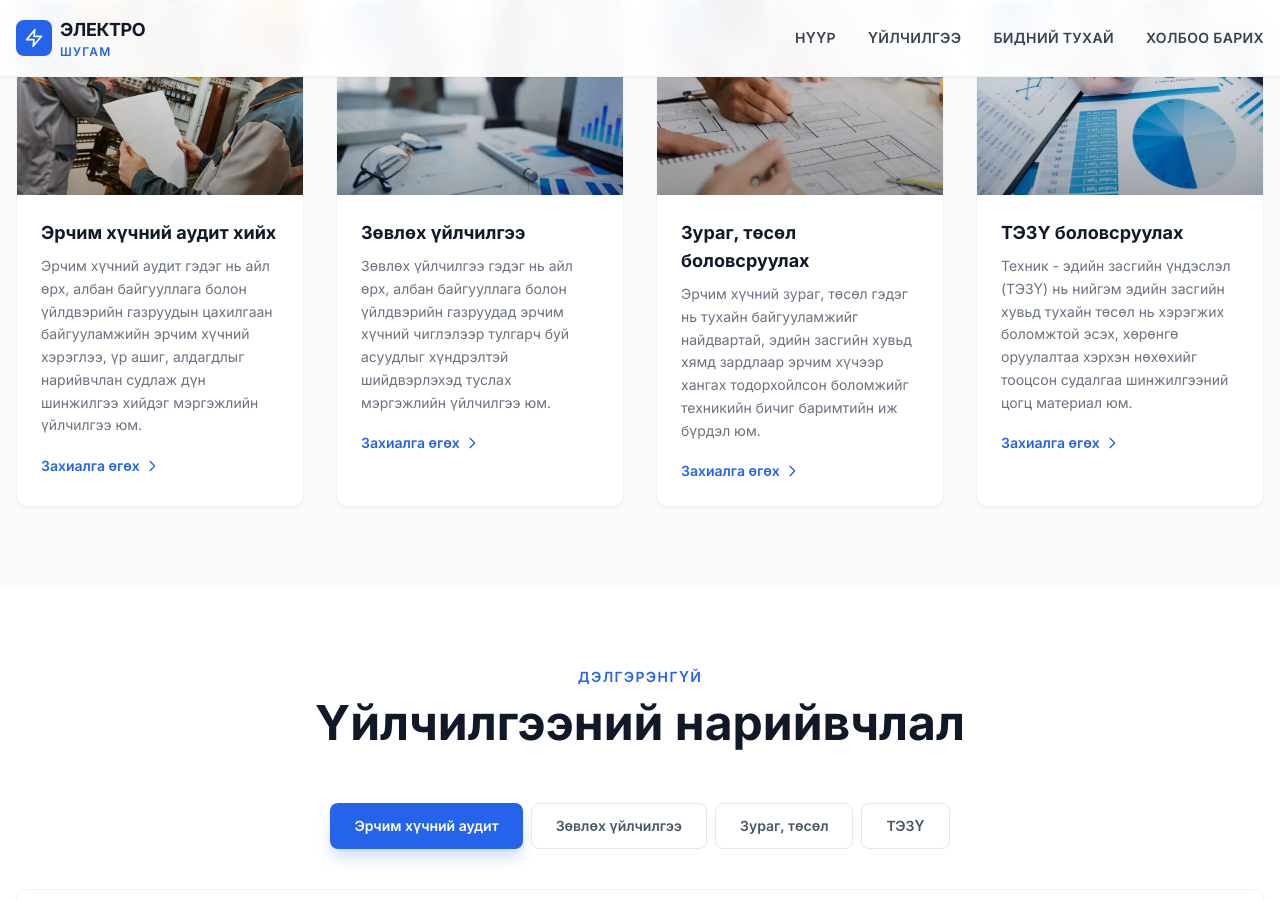
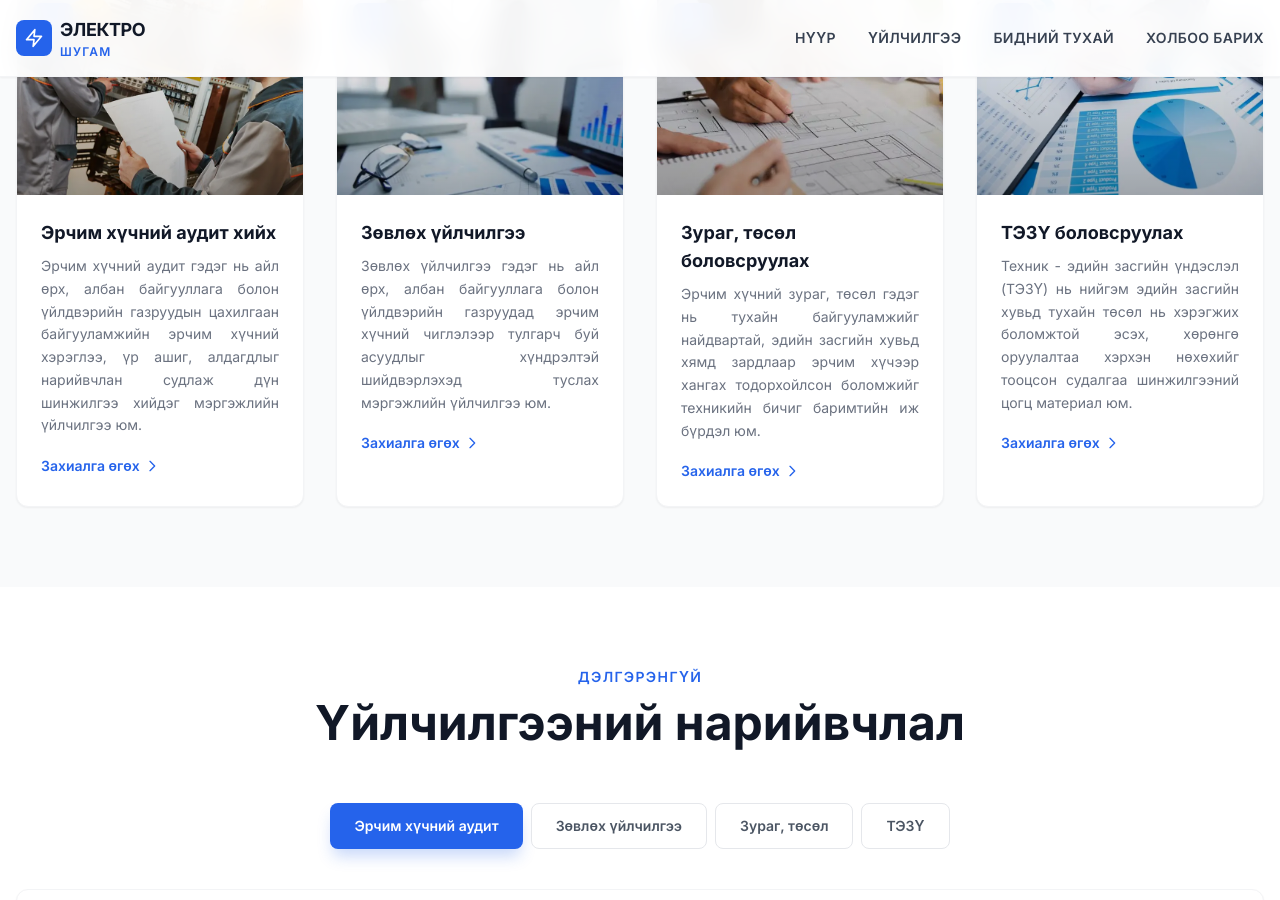
Before and after one commit to electroshugam/electroshugam_web_new, a Jekyll site: the page built from services.html, in a window 1280 px wide and 900 px high, scrolled down 447 px. Built offline with Jekyll 4.4.1, drawn with Linux system fonts in a browser that asks for light colours; nearby versions of some CDN libraries.

Commit message:
fig update

```diff
--- a/contact.html
+++ b/contact.html
@@ -42,7 +42,7 @@ body_class: ""
       </div>
       <!-- Offices -->
       <div class="p-6 md:p-8">
-        <div class="grid grid-cols-1 md:grid-cols-2 gap-4">
+        <div class="grid grid-cols-1 md:grid-cols-1 gap-4">
           <div class="p-5 rounded-xl bg-gray-50 hover:bg-blue-50 border border-transparent hover:border-blue-100 transition-all group">
             <div class="flex items-start gap-4">
               <div class="flex-shrink-0 w-10 h-10 bg-blue-600 rounded-lg flex items-center justify-center group-hover:scale-110 transition-transform">
--- a/services.html
+++ b/services.html
@@ -26,19 +26,19 @@ body_class: ""
     <div class="grid grid-cols-1 md:grid-cols-2 xl:grid-cols-4 gap-8">
       <div class="service-card group bg-white rounded-xl overflow-hidden shadow-sm hover:shadow-xl transition-all duration-300 border border-gray-100 hover:border-blue-100">
         <div class="relative h-52 overflow-hidden"><img src="{{ '/media/auditor.webp' | relative_url }}" alt="Аудит" class="service-image w-full h-full object-cover"><div class="absolute inset-0 bg-gradient-to-t from-black/30 to-transparent"></div><div class="absolute top-4 left-4 w-10 h-10 bg-blue-600 rounded-lg flex items-center justify-center text-white font-bold text-sm shadow-lg">01</div></div>
-        <div class="p-6"><h3 class="text-lg font-bold mb-2 text-gray-900 group-hover:text-blue-600 transition-colors">Эрчим хүчний аудит хийх</h3><p class="text-gray-500 text-sm leading-relaxed mb-4">Эрчим хүчний аудит гэдэг нь айл өрх, албан байгууллага болон үйлдвэрийн газруудын цахилгаан байгууламжийн эрчим хүчний хэрэглээ, үр ашиг, алдагдлыг нарийвчлан судлаж дүн шинжилгээ хийдэг мэргэжлийн үйлчилгээ юм.</p><a href="{{ '/contact/' | relative_url }}" class="inline-flex items-center text-blue-600 hover:text-blue-700 font-semibold text-sm group/link">Захиалга өгөх<svg class="w-4 h-4 ml-1 group-hover/link:translate-x-1 transition-transform" fill="none" stroke="currentColor" stroke-width="2" viewBox="0 0 24 24"><path stroke-linecap="round" stroke-linejoin="round" d="M9 5l7 7-7 7"/></svg></a></div>
+        <div class="p-6"><h3 class="text-lg font-bold mb-2 text-gray-900 group-hover:text-blue-600 transition-colors">Эрчим хүчний аудит хийх</h3><p class="text-gray-500 text-sm text-justify leading-relaxed mb-4">Эрчим хүчний аудит гэдэг нь айл өрх, албан байгууллага болон үйлдвэрийн газруудын цахилгаан байгууламжийн эрчим хүчний хэрэглээ, үр ашиг, алдагдлыг нарийвчлан судлаж дүн шинжилгээ хийдэг мэргэжлийн үйлчилгээ юм.</p><a href="{{ '/contact/' | relative_url }}" class="inline-flex items-center text-blue-600 hover:text-blue-700 font-semibold text-sm group/link">Захиалга өгөх<svg class="w-4 h-4 ml-1 group-hover/link:translate-x-1 transition-transform" fill="none" stroke="currentColor" stroke-width="2" viewBox="0 0 24 24"><path stroke-linecap="round" stroke-linejoin="round" d="M9 5l7 7-7 7"/></svg></a></div>
       </div>
       <div class="service-card group bg-white rounded-xl overflow-hidden shadow-sm hover:shadow-xl transition-all duration-300 border border-gray-100 hover:border-blue-100">
         <div class="relative h-52 overflow-hidden"><img src="{{ '/media/consulting.webp' | relative_url }}" alt="Зөвлөх" class="service-image w-full h-full object-cover"><div class="absolute inset-0 bg-gradient-to-t from-black/30 to-transparent"></div><div class="absolute top-4 left-4 w-10 h-10 bg-blue-600 rounded-lg flex items-center justify-center text-white font-bold text-sm shadow-lg">02</div></div>
-        <div class="p-6"><h3 class="text-lg font-bold mb-2 text-gray-900 group-hover:text-blue-600 transition-colors">Зөвлөх үйлчилгээ</h3><p class="text-gray-500 text-sm leading-relaxed mb-4">Зөвлөх үйлчилгээ гэдэг нь айл өрх, албан байгууллага болон үйлдвэрийн газруудад эрчим хүчний чиглэлээр тулгарч буй асуудлыг хүндрэлтэй шийдвэрлэхэд туслах мэргэжлийн үйлчилгээ юм.</p><a href="{{ '/contact/' | relative_url }}" class="inline-flex items-center text-blue-600 hover:text-blue-700 font-semibold text-sm group/link">Захиалга өгөх<svg class="w-4 h-4 ml-1 group-hover/link:translate-x-1 transition-transform" fill="none" stroke="currentColor" stroke-width="2" viewBox="0 0 24 24"><path stroke-linecap="round" stroke-linejoin="round" d="M9 5l7 7-7 7"/></svg></a></div>
+        <div class="p-6"><h3 class="text-lg font-bold mb-2 text-gray-900 group-hover:text-blue-600 transition-colors">Зөвлөх үйлчилгээ</h3><p class="text-gray-500 text-sm text-justify leading-relaxed mb-4">Зөвлөх үйлчилгээ гэдэг нь айл өрх, албан байгууллага болон үйлдвэрийн газруудад эрчим хүчний чиглэлээр тулгарч буй асуудлыг хүндрэлтэй шийдвэрлэхэд туслах мэргэжлийн үйлчилгээ юм.</p><a href="{{ '/contact/' | relative_url }}" class="inline-flex items-center text-blue-600 hover:text-blue-700 font-semibold text-sm group/link">Захиалга өгөх<svg class="w-4 h-4 ml-1 group-hover/link:translate-x-1 transition-transform" fill="none" stroke="currentColor" stroke-width="2" viewBox="0 0 24 24"><path stroke-linecap="round" stroke-linejoin="round" d="M9 5l7 7-7 7"/></svg></a></div>
       </div>
       <div class="service-card group bg-white rounded-xl overflow-hidden shadow-sm hover:shadow-xl transition-all duration-300 border border-gray-100 hover:border-blue-100">
         <div class="relative h-52 overflow-hidden"><img src="{{ '/media/planning.webp' | relative_url }}" alt="Зураг төсөл" class="service-image w-full h-full object-cover"><div class="absolute inset-0 bg-gradient-to-t from-black/30 to-transparent"></div><div class="absolute top-4 left-4 w-10 h-10 bg-blue-600 rounded-lg flex items-center justify-center text-white font-bold text-sm shadow-lg">03</div></div>
-        <div class="p-6"><h3 class="text-lg font-bold mb-2 text-gray-900 group-hover:text-blue-600 transition-colors">Зураг, төсөл боловсруулах</h3><p class="text-gray-500 text-sm leading-relaxed mb-4">Эрчим хүчний зураг, төсөл гэдэг нь тухайн байгууламжийг найдвартай, эдийн засгийн хувьд хямд зардлаар эрчим хүчээр хангах тодорхойлсон боломжийг техникийн бичиг баримтийн иж бүрдэл юм.</p><a href="{{ '/contact/' | relative_url }}" class="inline-flex items-center text-blue-600 hover:text-blue-700 font-semibold text-sm group/link">Захиалга өгөх<svg class="w-4 h-4 ml-1 group-hover/link:translate-x-1 transition-transform" fill="none" stroke="currentColor" stroke-width="2" viewBox="0 0 24 24"><path stroke-linecap="round" stroke-linejoin="round" d="M9 5l7 7-7 7"/></svg></a></div>
+        <div class="p-6"><h3 class="text-lg font-bold mb-2 text-gray-900 group-hover:text-blue-600 transition-colors">Зураг, төсөл боловсруулах</h3><p class="text-gray-500 text-sm text-justify leading-relaxed mb-4">Эрчим хүчний зураг, төсөл гэдэг нь тухайн байгууламжийг найдвартай, эдийн засгийн хувьд хямд зардлаар эрчим хүчээр хангах тодорхойлсон боломжийг техникийн бичиг баримтийн иж бүрдэл юм.</p><a href="{{ '/contact/' | relative_url }}" class="inline-flex items-center text-blue-600 hover:text-blue-700 font-semibold text-sm group/link">Захиалга өгөх<svg class="w-4 h-4 ml-1 group-hover/link:translate-x-1 transition-transform" fill="none" stroke="currentColor" stroke-width="2" viewBox="0 0 24 24"><path stroke-linecap="round" stroke-linejoin="round" d="M9 5l7 7-7 7"/></svg></a></div>
       </div>
       <div class="service-card group bg-white rounded-xl overflow-hidden shadow-sm hover:shadow-xl transition-all duration-300 border border-gray-100 hover:border-blue-100">
         <div class="relative h-52 overflow-hidden"><img src="{{ '/media/tezu.webp' | relative_url }}" alt="ТЭЗҮ" class="service-image w-full h-full object-cover"><div class="absolute inset-0 bg-gradient-to-t from-black/30 to-transparent"></div><div class="absolute top-4 left-4 w-10 h-10 bg-blue-600 rounded-lg flex items-center justify-center text-white font-bold text-sm shadow-lg">04</div></div>
-        <div class="p-6"><h3 class="text-lg font-bold mb-2 text-gray-900 group-hover:text-blue-600 transition-colors">ТЭЗҮ боловсруулах</h3><p class="text-gray-500 text-sm leading-relaxed mb-4">Техник - эдийн засгийн үндэслэл (ТЭЗҮ) нь нийгэм эдийн засгийн хувьд тухайн төсөл нь хэрэгжих боломжтой эсэх, хөрөнгө оруулалтаа хэрхэн нөхөхийг тооцсон судалгаа шинжилгээний цогц материал юм.</p><a href="{{ '/contact/' | relative_url }}" class="inline-flex items-center text-blue-600 hover:text-blue-700 font-semibold text-sm group/link">Захиалга өгөх<svg class="w-4 h-4 ml-1 group-hover/link:translate-x-1 transition-transform" fill="none" stroke="currentColor" stroke-width="2" viewBox="0 0 24 24"><path stroke-linecap="round" stroke-linejoin="round" d="M9 5l7 7-7 7"/></svg></a></div>
+        <div class="p-6"><h3 class="text-lg font-bold mb-2 text-gray-900 group-hover:text-blue-600 transition-colors">ТЭЗҮ боловсруулах</h3><p class="text-gray-500 text-sm text-justify leading-relaxed mb-4">Техник - эдийн засгийн үндэслэл (ТЭЗҮ) нь нийгэм эдийн засгийн хувьд тухайн төсөл нь хэрэгжих боломжтой эсэх, хөрөнгө оруулалтаа хэрхэн нөхөхийг тооцсон судалгаа шинжилгээний цогц материал юм.</p><a href="{{ '/contact/' | relative_url }}" class="inline-flex items-center text-blue-600 hover:text-blue-700 font-semibold text-sm group/link">Захиалга өгөх<svg class="w-4 h-4 ml-1 group-hover/link:translate-x-1 transition-transform" fill="none" stroke="currentColor" stroke-width="2" viewBox="0 0 24 24"><path stroke-linecap="round" stroke-linejoin="round" d="M9 5l7 7-7 7"/></svg></a></div>
       </div>
     </div>
   </div>
```
